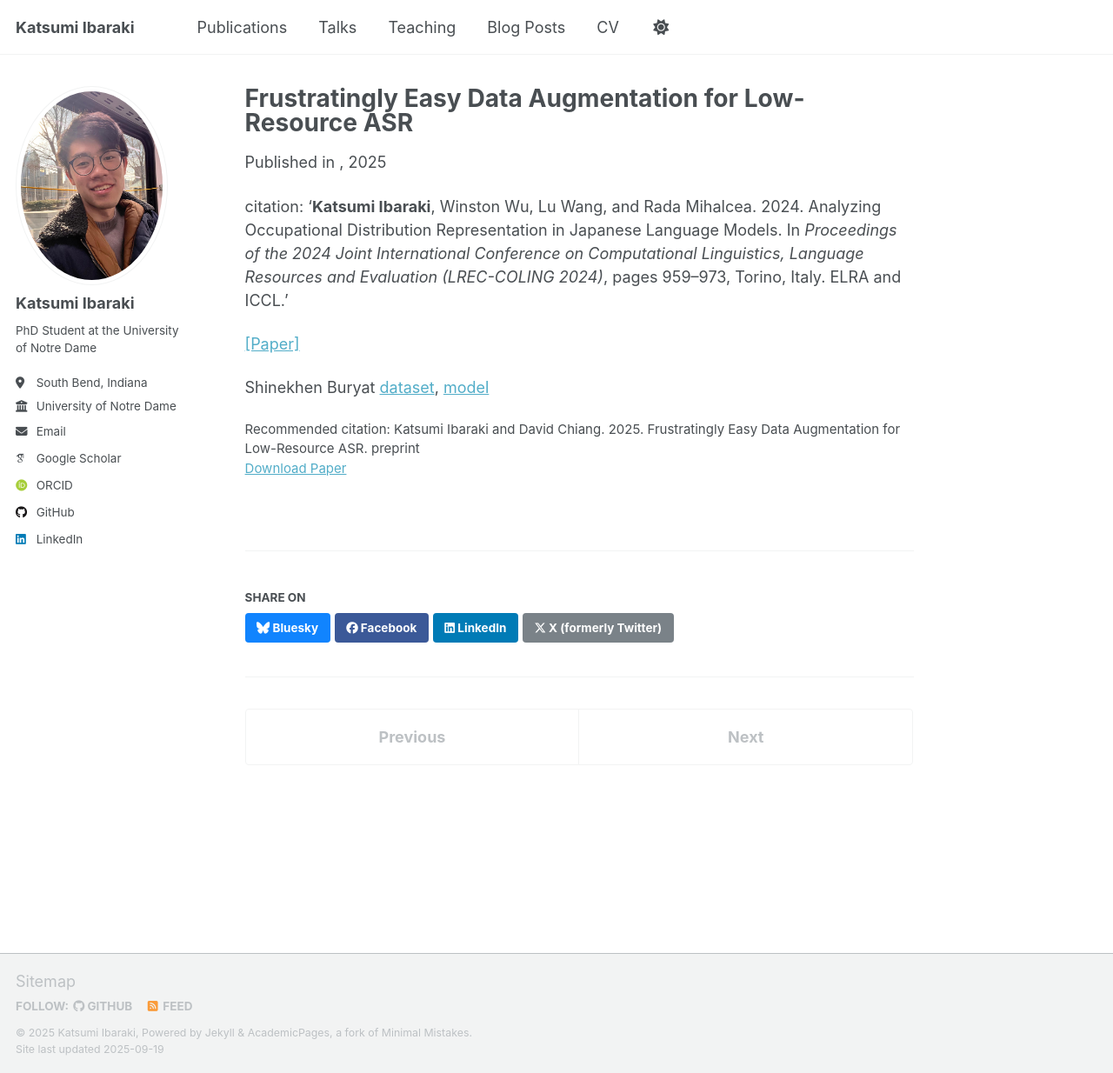
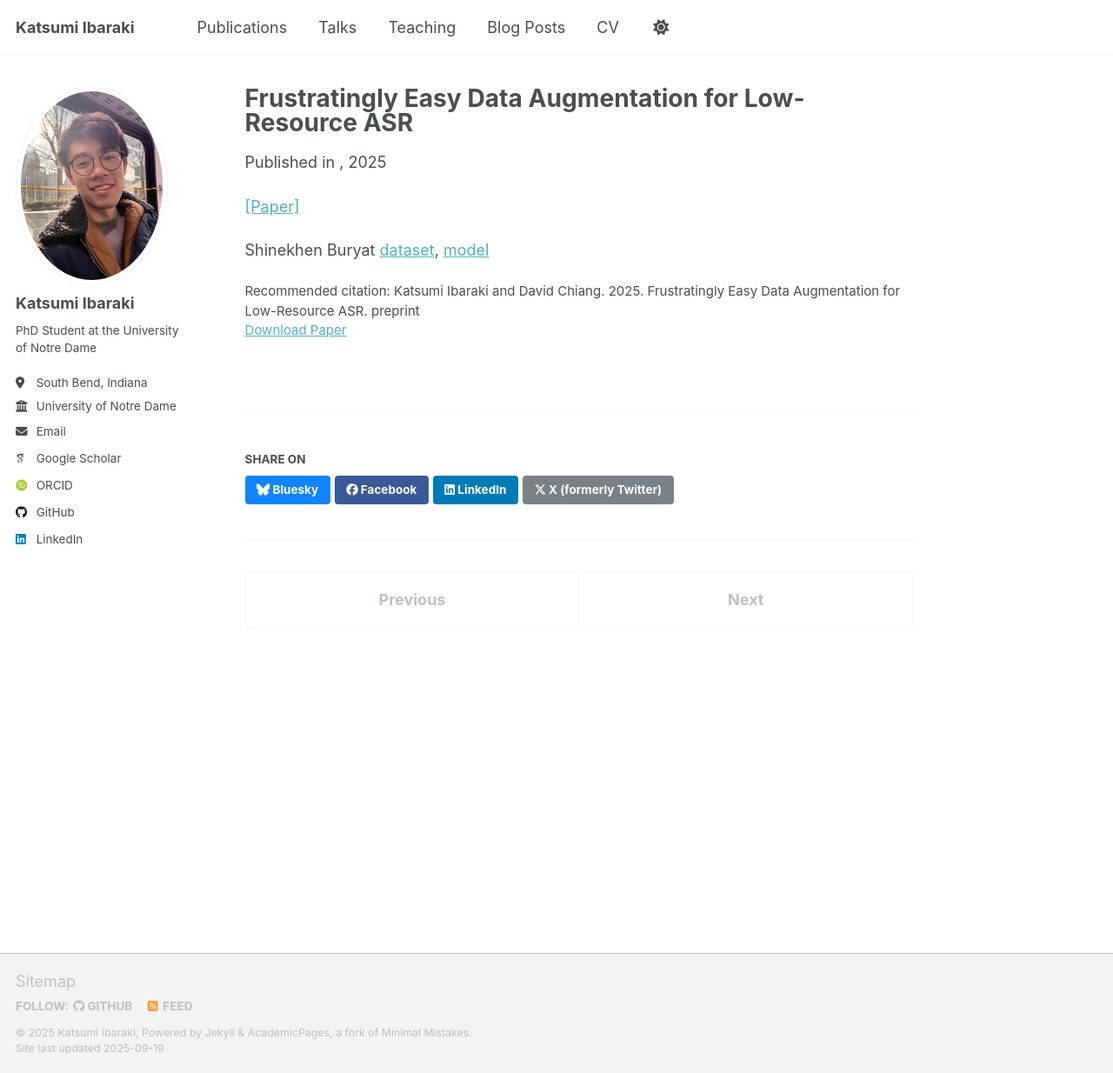
Before and after one commit to kibaraki/kibaraki.github.io, a Jekyll site: the page built from _publications/2025-09-17-low-aug.md, in a window 1280 px wide and 1234 px high. Shown: the whole window at 87% size. Built offline with Jekyll 4.4.1, drawn with Linux system fonts in a browser that asks for light colours; some web fonts are replaced; a script that is not in the unit is left out.

Commit message:
Change citation in 2025-09-17-low-aug.md
Updated citation for the paper in the publication.

```diff
--- a/_publications/2025-09-17-low-aug.md
+++ b/_publications/2025-09-17-low-aug.md
@@ -9,7 +9,6 @@ venue: ''
 paperurl: 'http://kibaraki.github.io/files/low_resource_asr_aug.pdf'
 citation: 'Katsumi Ibaraki and David Chiang. 2025. Frustratingly Easy Data Augmentation for Low-Resource ASR. preprint'
 ---
-citation: '<b>Katsumi Ibaraki</b>, Winston Wu, Lu Wang, and Rada Mihalcea. 2024. Analyzing Occupational Distribution Representation in Japanese Language Models. In <i>Proceedings of the 2024 Joint International Conference on Computational Linguistics, Language Resources and Evaluation (LREC-COLING 2024)</i>, pages 959–973, Torino, Italy. ELRA and ICCL.'
 
 [[Paper]]()
 
```
